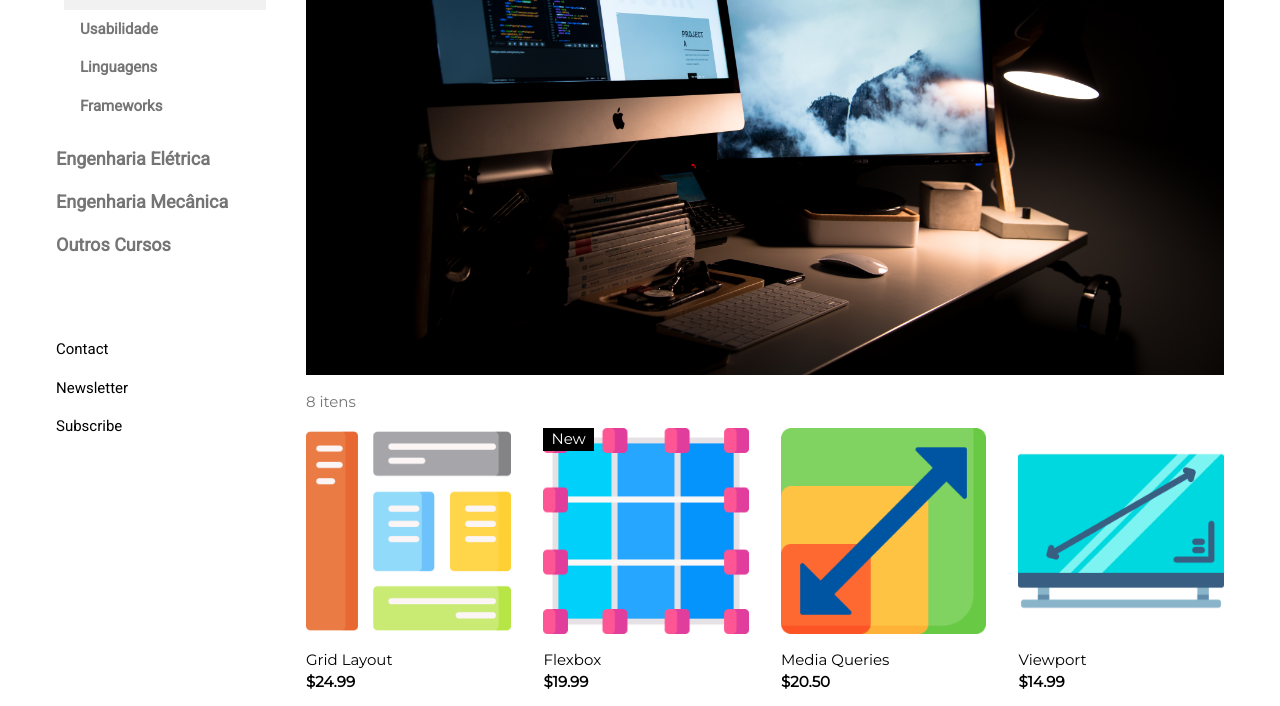
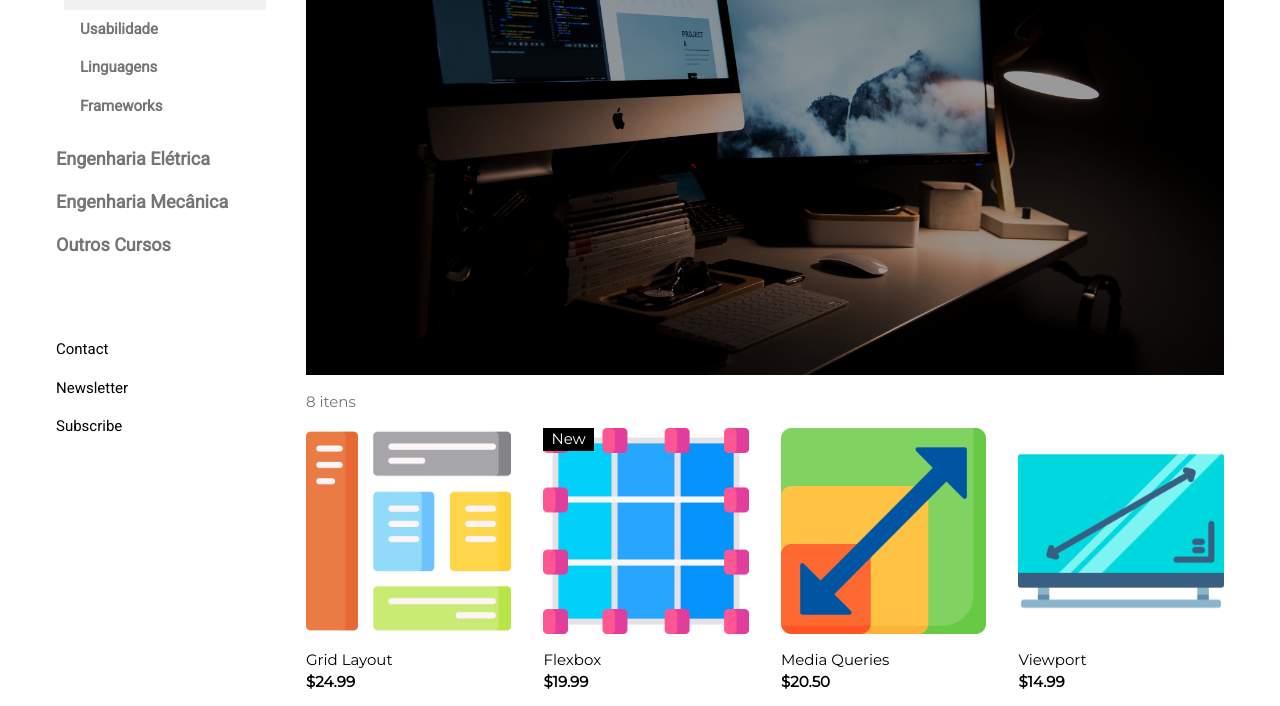
Before and after one commit to joao-finatto/web-presentation, a plain HTML site: page index.html in a window 1280 px wide. Shown: the part 322-1028 px from the top of the page. Drawn offline with nearby package versions, Linux system fonts and the light colour scheme.

Commit message:
Add files via upload

```diff
--- a/index.html
+++ b/index.html
@@ -69,7 +69,7 @@ body,h1,h2,h3,h4,h5,h6,.w3-wide {font-family: "Montserrat", sans-serif;}
 
   <!-- Image header -->
   <div class="w3-display-container w3-container">
-    <img src="./header-unsplash.jpg" alt="Responsividade" style="width:100%">
+    <img src="./header-unsplash.jpg" alt="Responsividade" style="width:100%; filter:brightness(60%);">
     <div class="w3-display-topleft w3-text-white" style="padding:24px 48px">
       <h1 class="w3-jumbo w3-hide-small">Responsividade</h1>
       <h1 class="w3-hide-large w3-hide-medium">Responsividade</h1>
```
